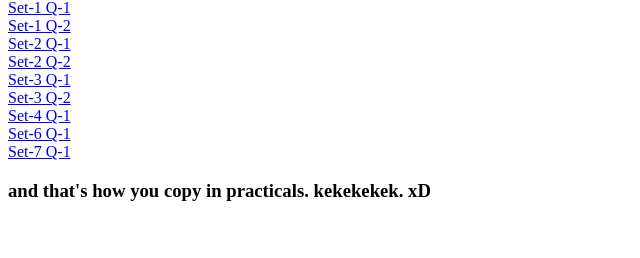
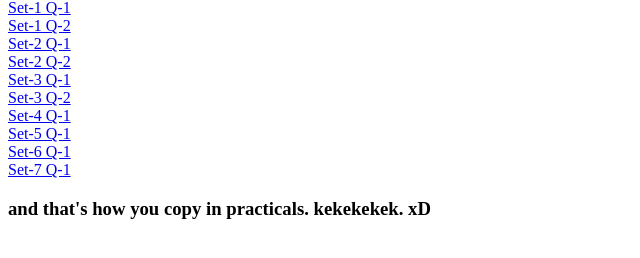
Before and after one commit to gaganmalvi/pythonprojects, a plain HTML site: page index.html in a window 1280 px wide. Shown: the part 328-586 px from the top of the page, without its empty margins (0-640 px from the left). Drawn offline with Linux system fonts and the light colour scheme.

Commit message:
set-5 updated

```diff
--- a/index.html
+++ b/index.html
@@ -12,6 +12,7 @@
 <a href ="https://raw.githubusercontent.com/gaganmalvi/pythonprojects/master/set-3-01.py">Set-3 Q-1</a><br>
 <a href ="https://raw.githubusercontent.com/gaganmalvi/pythonprojects/master/set-3-02.py">Set-3 Q-2</a><br>
 <a href ="https://raw.githubusercontent.com/gaganmalvi/pythonprojects/master/set-4-01.py">Set-4 Q-1</a><br>
+<a href ="https://raw.githubusercontent.com/gaganmalvi/pythonprojects/master/set-5-01.py">Set-5 Q-1</a><br>
 <a href ="https://raw.githubusercontent.com/gaganmalvi/pythonprojects/master/set-6-01.py">Set-6 Q-1</a><br>
 <a href ="https://raw.githubusercontent.com/gaganmalvi/pythonprojects/master/set-7-01.py">Set-7 Q-1</a><br>
 <h3> and that's how you copy in practicals. kekekekek. xD</h3>
```
